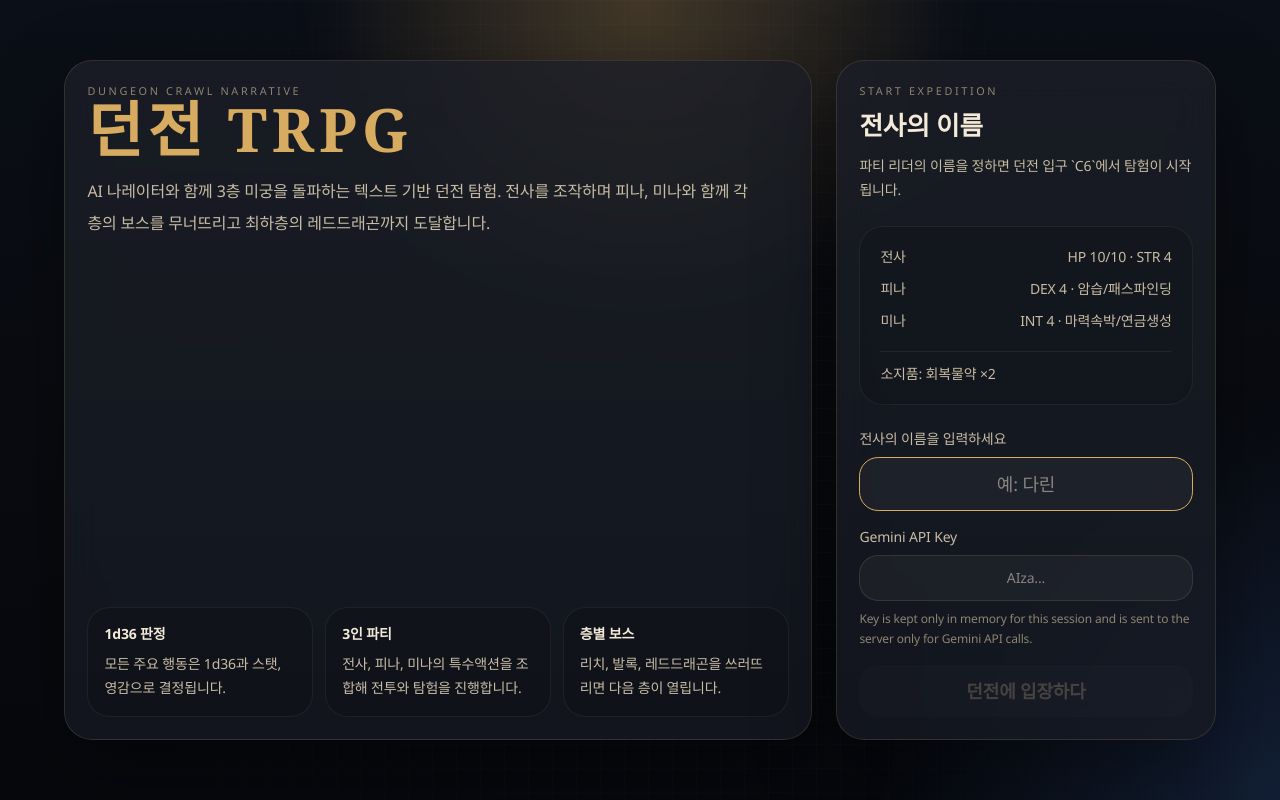
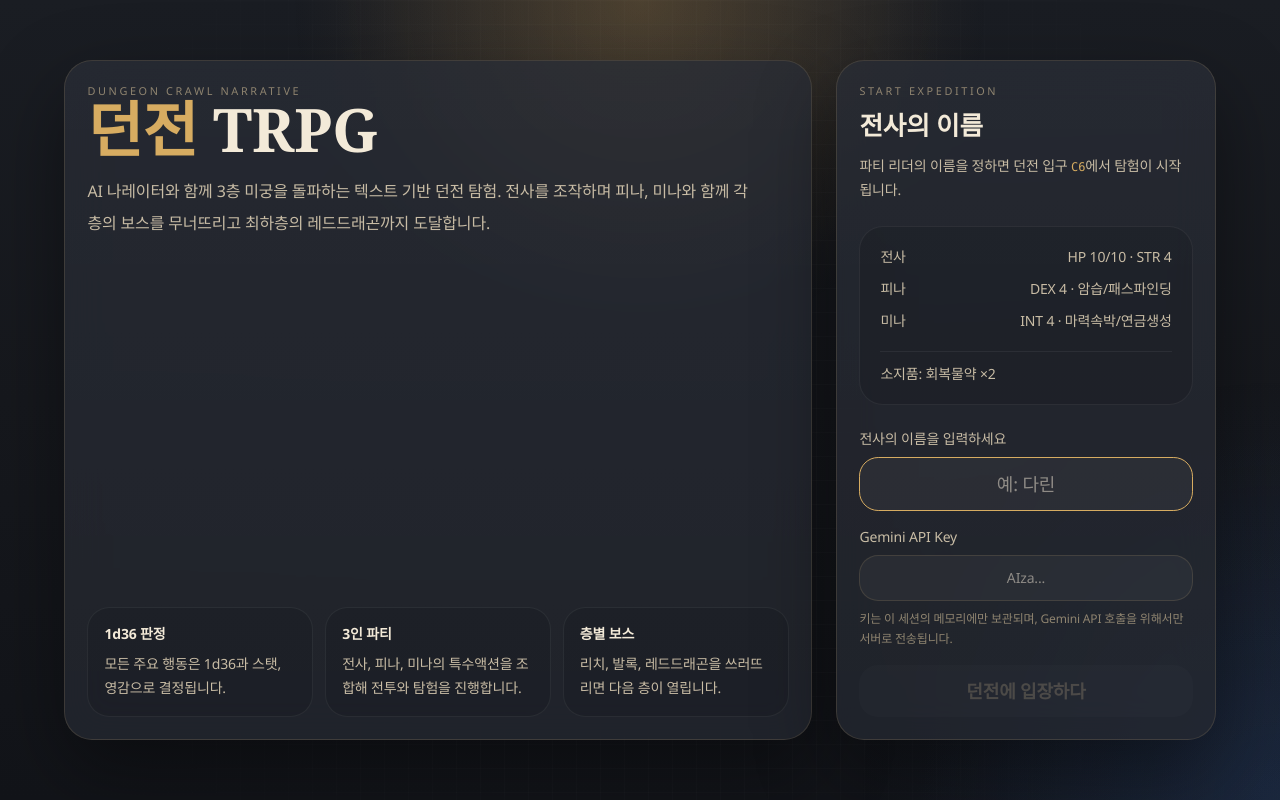
Before and after one commit to jjscontrol64-gif/ai-trpg, a Next.js app: page / in a window 1280 px wide. Built offline with nearby package versions, Linux system fonts and the light colour scheme.

Commit message:
init design

```diff
--- a/src/app/globals.css
+++ b/src/app/globals.css
@@ -1,9 +1,10 @@
 @import "tailwindcss";
 
 :root {
-  --bg-primary: #090b10;
-  --bg-secondary: #10151f;
-  --bg-card: rgba(18, 22, 31, 0.78);
+  /* 눈 피로 완화 — 순수 검정에서 소프트 차콜로 한 단계 밝게 */
+  --bg-primary: #16181d;
+  --bg-secondary: #1c1f26;
+  --bg-card: rgba(33, 37, 46, 0.78);
   --bg-card-hover: rgba(26, 32, 45, 0.95);
   --bg-panel-soft: rgba(255, 255, 255, 0.04);
   --text-primary: #f3ead8;
@@ -31,7 +32,7 @@ body {
   background:
     radial-gradient(circle at top, rgba(215, 172, 97, 0.14), transparent 30%),
     radial-gradient(circle at bottom right, rgba(53, 94, 166, 0.14), transparent 24%),
-    linear-gradient(180deg, #0b0f17 0%, #090b10 50%, #06080d 100%);
+    linear-gradient(180deg, #1a1d23 0%, #16181d 50%, #121419 100%);
   color: var(--text-primary);
   font-family: "Pretendard Variable", "Noto Sans KR", "Segoe UI", sans-serif;
   letter-spacing: -0.01em;
--- /dev/null
+++ b/src/components/DescentMap.tsx
@@ -0,0 +1,140 @@
+"use client";
+
+// 던전 강하 다이어그램 (The Descent)
+// 대문 왼쪽 패널의 부제목과 특징 카드 사이 공백을 채우는 정적/장식 컴포넌트.
+// 입구 C6에서 3개 층을 강하하는 모습을 CSS 도형(다이아몬드 노드, 스파인, 룸 그리드)으로 표현한다.
+
+const MONO = '"Cascadia Code", "Consolas", monospace';
+const SERIF = 'Georgia, "Times New Roman", serif';
+
+interface Floor {
+  name: string;
+  tag: string;
+  boss: string;
+  bossCell: [number, number]; // [col, row]
+}
+
+const FLOORS: Floor[] = [
+  { name: "1층", tag: "UPPER VAULTS", boss: "리치 · Lich", bossCell: [4, 0] },
+  { name: "2층", tag: "THE INFERNAL", boss: "발록 · Balrog", bossCell: [1, 1] },
+  { name: "최하층", tag: "DRAGON'S MAW", boss: "레드드래곤 · Red Dragon", bossCell: [2, 1] },
+];
+
+// 5열 × 2행 룸 그리드. boss 좌표 셀만 골드로 강조한다.
+function RoomGrid({ boss, cols = 5, rows = 2 }: { boss: [number, number]; cols?: number; rows?: number }) {
+  const cells = [];
+  for (let r = 0; r < rows; r++) {
+    for (let c = 0; c < cols; c++) {
+      const isBoss = boss[0] === c && boss[1] === r;
+      cells.push(
+        <div
+          key={`${r}-${c}`}
+          style={{
+            width: 13,
+            height: 13,
+            borderRadius: 3,
+            background: isBoss ? "var(--accent-gold)" : "transparent",
+            border: `1px solid ${isBoss ? "var(--accent-gold)" : "var(--border-color)"}`,
+            boxShadow: isBoss ? "0 0 10px rgba(215, 172, 97, 0.4)" : "none",
+          }}
+        />,
+      );
+    }
+  }
+  return (
+    <div
+      style={{
+        display: "grid",
+        gridTemplateColumns: `repeat(${cols}, 13px)`,
+        gridAutoRows: 13,
+        gap: 5,
+      }}
+    >
+      {cells}
+    </div>
+  );
+}
+
+export default function DescentMap() {
+  return (
+    <div
+      style={{
+        border: "1px solid var(--border-color)",
+        borderRadius: "1rem",
+        background: "linear-gradient(180deg, var(--bg-card) 0%, transparent 120%)",
+        padding: "22px 24px 24px",
+      }}
+    >
+      {/* 헤더 행: The Descent (골드) + ENTRY · C6 (mono, muted) */}
+      <div className="mb-[18px] flex items-baseline justify-between">
+        <span className="panel-kicker" style={{ color: "var(--accent-gold)" }}>
+          The Descent
+        </span>
+        <span
+          style={{ fontFamily: MONO, fontSize: 12, color: "var(--text-muted)", letterSpacing: "0.16em" }}
+        >
+          ENTRY · C6
+        </span>
+      </div>
+
+      {/* 층 목록 — 위에서 아래로 강하 */}
+      {FLOORS.map((floor, i) => {
+        const isLast = i === FLOORS.length - 1;
+        return (
+          <div key={floor.name} className="flex items-stretch gap-[18px]">
+            {/* 스파인: 다이아몬드 노드 + 세로 강하 라인 */}
+            <div className="flex w-[22px] flex-col items-center">
+              <div
+                style={{
+                  width: 12,
+                  height: 12,
+                  marginTop: 4,
+                  flexShrink: 0,
+                  transform: "rotate(45deg)",
+                  background: "var(--bg-primary)",
+                  border: "2px solid var(--accent-gold)",
+                }}
+              />
+              {!isLast && (
+                <div
+                  style={{
+                    flex: 1,
+                    width: 2,
+                    opacity: 0.5,
+                    background:
+                      "linear-gradient(180deg, var(--accent-gold) 0%, var(--border-color) 100%)",
+                  }}
+                />
+              )}
+            </div>
+
+            {/* 콘텐츠: 층 정보(좌) + 룸 그리드(우) */}
+            <div
+              className="flex flex-1 items-center justify-between gap-4"
+              style={{ paddingBottom: isLast ? 0 : 22 }}
+            >
+              <div className="flex flex-col gap-1">
+                <div className="flex items-baseline gap-[10px]">
+                  <span
+                    style={{ fontFamily: SERIF, fontWeight: 700, fontSize: 15, color: "var(--text-primary)" }}
+                  >
+                    {floor.name}
+                  </span>
+                  <span
+                    style={{ fontFamily: MONO, fontSize: 11, color: "var(--text-muted)", letterSpacing: "0.12em" }}
+                  >
+                    {floor.tag}
+                  </span>
+                </div>
+                <div style={{ fontSize: 13, fontWeight: 500, color: "var(--accent-gold)" }}>
+                  {floor.boss}
+                </div>
+              </div>
+              <RoomGrid boss={floor.bossCell} />
+            </div>
+          </div>
+        );
+      })}
+    </div>
+  );
+}
--- a/src/components/StartScreen.tsx
+++ b/src/components/StartScreen.tsx
@@ -1,6 +1,7 @@
 "use client";
 
 import { useState } from "react";
+import DescentMap from "./DescentMap";
 
 interface StartScreenProps {
   onStart: (name: string, geminiApiKey: string) => void;
@@ -31,23 +32,29 @@ export default function StartScreen({
     <div className="relative flex min-h-screen items-center justify-center overflow-hidden px-4 py-10">
       <div className="pointer-events-none absolute inset-0 bg-[radial-gradient(circle_at_top,rgba(191,143,74,0.18),transparent_34%),radial-gradient(circle_at_bottom_right,rgba(50,89,150,0.16),transparent_28%)]" />
       <div className="relative grid w-full max-w-6xl gap-6 lg:grid-cols-[minmax(0,1.1fr)_380px]">
-        <section className="panel-shell flex flex-col justify-between">
+        <section className="panel-shell flex flex-col gap-8">
           <div>
             <p className="panel-kicker">Dungeon Crawl Narrative</p>
             <h1
-              className="text-5xl font-semibold tracking-[0.08em] sm:text-6xl"
-              style={{ color: "var(--accent-gold)", fontFamily: 'Georgia, "Times New Roman", serif' }}
+              className="text-5xl font-semibold sm:text-6xl"
+              style={{ fontFamily: 'Georgia, "Times New Roman", serif' }}
             >
-              던전 TRPG
+              <span style={{ color: "var(--accent-gold)" }}>던전</span>{" "}
+              <span style={{ color: "var(--text-primary)" }}>TRPG</span>
             </h1>
-            <p className="mt-4 max-w-2xl text-base leading-8" style={{ color: "var(--text-secondary)" }}>
+            <p
+              className="mt-4 max-w-2xl text-base leading-8 [text-wrap:pretty]"
+              style={{ color: "var(--text-secondary)" }}
+            >
               AI 나레이터와 함께 3층 미궁을 돌파하는 텍스트 기반 던전 탐험.
               전사를 조작하며 피나, 미나와 함께 각 층의 보스를 무너뜨리고 최하층의
               레드드래곤까지 도달합니다.
             </p>
           </div>
 
-          <div className="mt-10 grid gap-3 sm:grid-cols-3">
+          {/* <DescentMap /> */}
+
+          <div className="mt-auto grid gap-3 sm:grid-cols-3">
             {[
               ["1d36 판정", "모든 주요 행동은 1d36과 스탯, 영감으로 결정됩니다."],
               ["3인 파티", "전사, 피나, 미나의 특수액션을 조합해 전투와 탐험을 진행합니다."],
@@ -79,7 +86,7 @@ export default function StartScreen({
                 {savedPlayerName ?? "Adventurer"}
               </div>
               <p className="mt-2 text-xs leading-5" style={{ color: "var(--text-muted)" }}>
-                Enter a Gemini API key to continue. The key is not saved.
+                이어가려면 Gemini API 키를 입력하세요. 키는 저장되지 않습니다.
               </p>
               <button
                 type="button"
@@ -102,7 +109,14 @@ export default function StartScreen({
             <p className="panel-kicker">Start Expedition</p>
             <h2 className="panel-title">전사의 이름</h2>
             <p className="text-sm leading-6" style={{ color: "var(--text-secondary)" }}>
-              파티 리더의 이름을 정하면 던전 입구 `C6`에서 탐험이 시작됩니다.
+              파티 리더의 이름을 정하면 던전 입구{" "}
+              <code
+                className="font-mono text-xs"
+                style={{ color: "var(--accent-gold)" }}
+              >
+                C6
+              </code>
+              에서 탐험이 시작됩니다.
             </p>
           </div>
 
@@ -176,7 +190,7 @@ export default function StartScreen({
                 disabled={loading}
               />
               <p className="mt-2 text-xs leading-5" style={{ color: "var(--text-muted)" }}>
-                Key is kept only in memory for this session and is sent to the server only for Gemini API calls.
+                키는 이 세션의 메모리에만 보관되며, Gemini API 호출을 위해서만 서버로 전송됩니다.
               </p>
             </div>
             <button
```
Also changed, not shown: .claude/settings.local.json, 1 other file (tests, documents, lock files or other folders).
